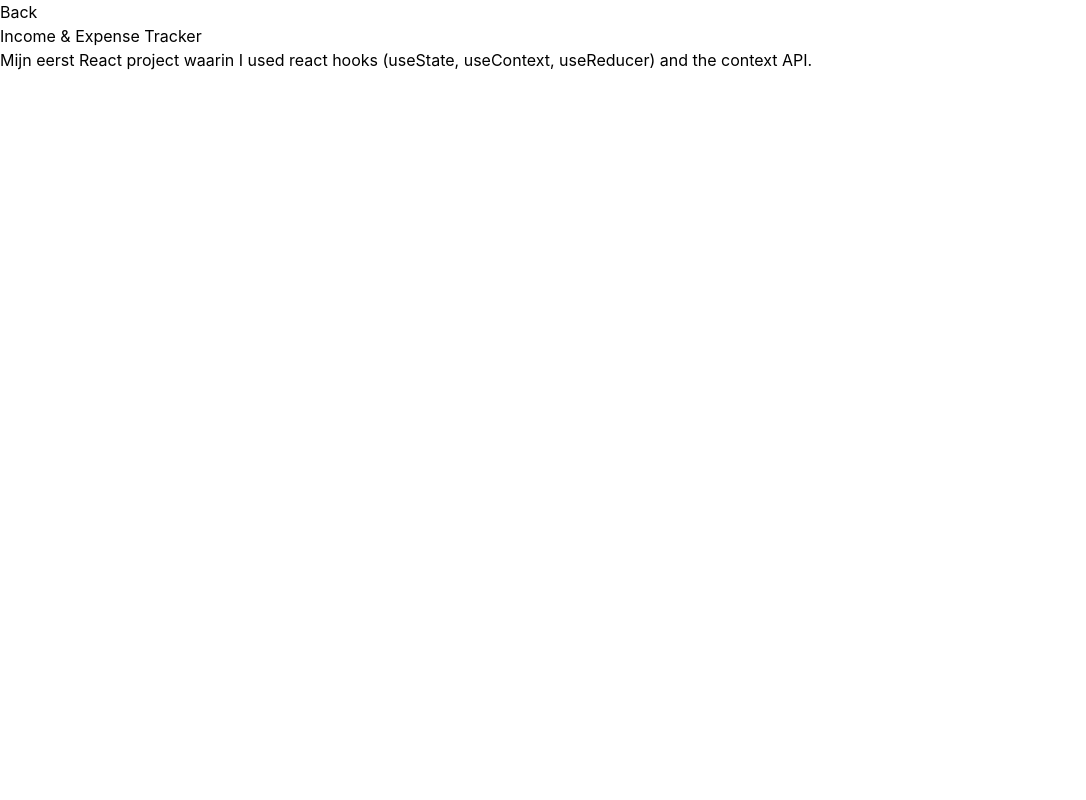
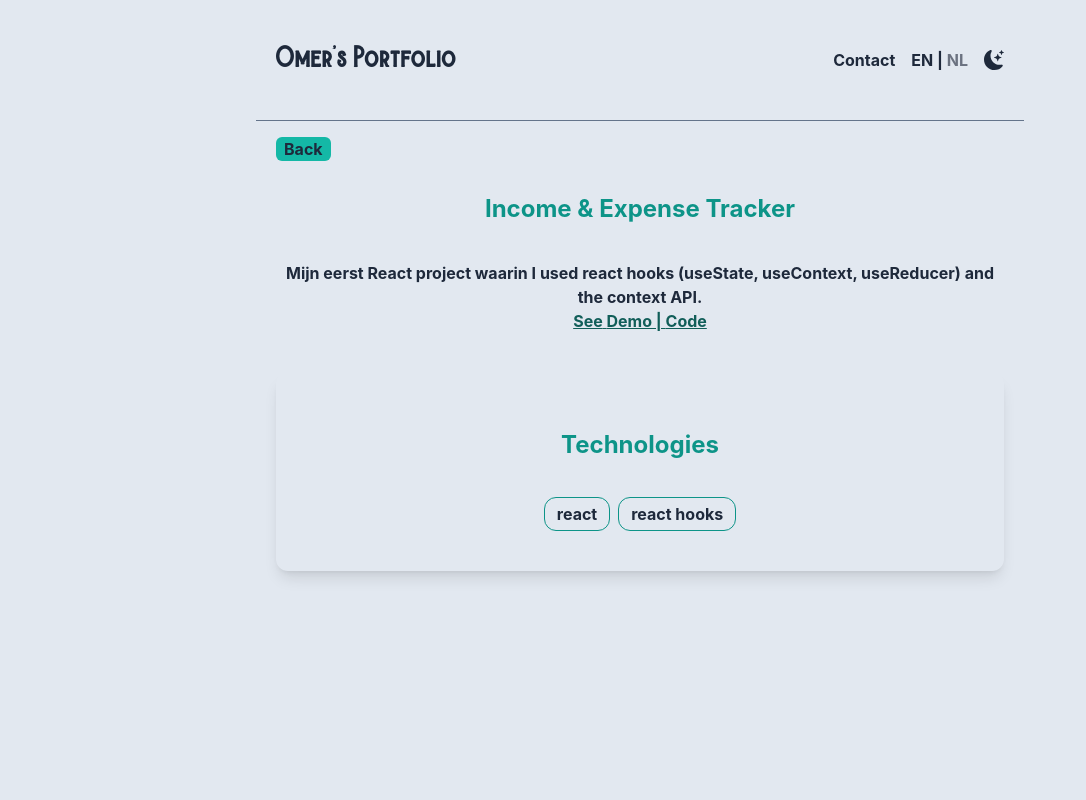
Before and after one commit to DegirmenciOmer/portfolio, a Next.js app in the folder portfolio-omer/: page /projects/0 in a window 1280 px wide. Shown: the top 800 px of the page, without its empty margins (0-1086 px from the left). Built offline with nearby package versions, Linux system fonts and the light colour scheme.

Commit message:
edit projects pages

```diff
--- a/portfolio-omer/components/Skills.tsx
+++ b/portfolio-omer/components/Skills.tsx
@@ -1,25 +1,21 @@
-import { useRouter } from "next/router";
 import React, { FC } from "react";
-import { translationHelper } from "../data/translationHelper";
 
 interface TSkillsProps {
-  switchText: string;
+  switchText?: string;
+  skills: skill[];
+  skillsTitle: string;
 }
 
-const Skills: FC<TSkillsProps> = ({ switchText }) => {
-  const { locale } = useRouter();
+export type skill = { id: string; name: string };
 
-  const { translations } = translationHelper(locale);
-
+const Skills: FC<TSkillsProps> = ({ switchText, skills, skillsTitle }) => {
   return (
     <div
       className={`text-center shadow-lg p-10 rounded-xl my-10  flex-1 ${switchText}`}
     >
-      <h3 className="py-4 text-teal-600 text-2xl mb-5">
-        {translations.skillsTitle}
-      </h3>
+      <h3 className="py-4 text-teal-600 text-2xl mb-5">{skillsTitle}</h3>
       <ul className="flex m-auto justify-center flex-wrap gap-2 max-w-xl">
-        {translations.skills.map((skill) => (
+        {skills.map((skill: skill) => (
           <li
             key={skill.id}
             className={`${switchText} border px-3 border-teal-600 rounded-xl  py-1`}
--- a/portfolio-omer/data/translationHelper.ts
+++ b/portfolio-omer/data/translationHelper.ts
@@ -6,9 +6,11 @@ export const translationHelper = (language: any) => {
     translations: {
       title: NL ? "Omer's Portfeulle" : "Omer's Portfolio",
       ownerName: "Omer Degirmenci",
+      seeText: NL ? "Zie" : "See",
       sourceText: "Code",
       demoText: "Demo",
       liveText: "Live Site",
+      techTitle: NL ? "Technologieën" : "Technologies",
       occupationText: NL
         ? "Frontend Webontwikkelaar"
         : "Frontend Web Developer",
@@ -41,7 +43,10 @@ export const translationHelper = (language: any) => {
           id: "0",
           name: "Income & Expense Tracker",
           sourceUrl: "https://github.com/DegirmenciOmer/React-expense-tracker",
-          technologies: ["react", "react hooks"],
+          technologies: [
+            { id: "1", name: "react" },
+            { id: "2", name: "react hooks" },
+          ],
           locale: "nl",
           description: [
             "Mijn eerst React project waarin I used react hooks (useState, useContext, useReducer) and the context API.",
@@ -60,6 +65,10 @@ export const translationHelper = (language: any) => {
             "No list displayed until <= 3 characters in search bar.",
           ],
           demoUrl: "https://starwars-react-app.netlify.app/",
+          technologies: [
+            { id: "1", name: "React" },
+            { id: "2", name: "Context API" },
+          ],
         },
         {
           locale: "nl",
@@ -67,11 +76,12 @@ export const translationHelper = (language: any) => {
           name: "Todo App",
           sourceUrl: "https://github.com/DegirmenciOmer/PERN-Stack-Todo-App",
           technologies: [
-            "NodeJS",
-            "Express",
-            "React",
-            "Bootstrap",
-            "PostgreSQL",
+            { id: "1", name: "NodeJS" },
+            { id: "2", name: "Express" },
+            { id: "3", name: "React" },
+            { id: "4", name: "Bootstrap" },
+            { id: "5", name: "Express" },
+            { id: "6", name: "PostgreSQL" },
           ],
           description: [
             "A basic todo app which has create, update, and delete features.",
@@ -85,11 +95,11 @@ export const translationHelper = (language: any) => {
           name: "Chat App",
           sourceUrl: "https://github.com/DegirmenciOmer/Chat-App",
           technologies: [
-            "NodeJS",
-            "Express",
-            "Socket.io",
-            "React",
-            "React Bootstrap",
+            { id: "1", name: "NodeJS" },
+            { id: "2", name: "Express" },
+            { id: "3", name: "Socket.io" },
+            { id: "4", name: "React" },
+            { id: "5", name: "React Bootstrap" },
           ],
           description: [
             "A chat application which can be used not only for private messaging, but also as a group chat.",
@@ -104,7 +114,13 @@ export const translationHelper = (language: any) => {
           id: "4",
           name: "Dev Blog",
           sourceUrl: "https://github.com/DegirmenciOmer/NextJs-Blog-Project",
-          technologies: ["react", "react hooks"],
+          technologies: [
+            { id: "1", name: "NodeJS" },
+            { id: "2", name: "Express" },
+            { id: "3", name: "Socket.io" },
+            { id: "4", name: "React" },
+            { id: "5", name: "React Bootstrap" },
+          ],
           description: [
             "A NextJS blog application",
             "Could be reused easily to generate an awesome static website with markdown.",
@@ -116,11 +132,15 @@ export const translationHelper = (language: any) => {
           id: "5",
           name: "Shopify organicpro.nl Webshop",
           sourceUrl: "",
-          technologies: ["Shopify CMS", "Theme Development", "Liquid"],
+          technologies: [
+            { id: "1", name: "Shopify CMS" },
+            { id: "2", name: "Theme Development" },
+            { id: "3", name: "Liquid" },
+          ],
           description: [
             "I contributed to this project in terms of theme development",
           ],
-          demoUrl: "https://www.organicpro.nl",
+          liveUrl: "https://www.organicpro.nl",
         },
         {
           id: "6",
@@ -129,7 +149,11 @@ export const translationHelper = (language: any) => {
           demoUrl: "https://shopify-bath-bombs.netlify.app/",
           sourceUrl:
             "https://github.com/DegirmenciOmer/react-shopify-custom-storefront/tree/main/shopify-storefront",
-          technologies: ["react", "Chakra UI", "Shopify CMS"],
+          technologies: [
+            { id: "1", name: "React" },
+            { id: "2", name: "Shopify CMS" },
+            { id: "3", name: "Chakra UI" },
+          ],
           description: ["A webshop example using Shopify Headless CMS"],
         },
         {
@@ -139,12 +163,12 @@ export const translationHelper = (language: any) => {
           demoUrl: "",
           sourceUrl: "",
           technologies: [
-            "React",
-            "Typescript",
-            "NextJS",
-            "Strapi CMS",
-            "Material UI",
-            "Docker",
+            { id: "1", name: "Typescript" },
+            { id: "2", name: "Express" },
+            { id: "3", name: "Strapi CMS" },
+            { id: "4", name: "React" },
+            { id: "5", name: "Material UI" },
+            { id: "6", name: "Docker" },
           ],
           description: [
             "I was busy With this awesome investment project throughout my internship at System4.",
@@ -161,12 +185,12 @@ export const translationHelper = (language: any) => {
           demoUrl: "",
           sourceUrl: "",
           technologies: [
-            "Javascript",
-            "React",
-            "Typescript",
-            "Angular",
-            "Storybook",
-            "Tailwind CSS",
+            { id: "1", name: "Typescript" },
+            { id: "2", name: "Angular" },
+            { id: "3", name: "Tailwind CSS" },
+            { id: "4", name: "React" },
+            { id: "5", name: "Javascript" },
+            { id: "6", name: "Storybook" },
           ],
           description: [
             "The purpose of the project is to build an admin UI to make life easier for the frontend developers",
@@ -180,7 +204,7 @@ export const translationHelper = (language: any) => {
           demoUrl: "",
           liveUrl: "https://online-hearingaids.com/",
           sourceUrl: "",
-          technologies: ["Wordpress"],
+          technologies: [{ id: "1", name: "Wordpress" }],
           description: [
             "I supported the dev team in terms of responsive stying and content management",
           ],
@@ -192,7 +216,11 @@ export const translationHelper = (language: any) => {
           liveUrl: "https://mypump.nl/",
           demoUrl: "",
           sourceUrl: "",
-          technologies: ["NextJS, Postgres, PM2"],
+          technologies: [
+            { id: "1", name: "Typescript" },
+            { id: "2", name: "NextJs" },
+            { id: "3", name: "PM2" },
+          ],
           description: [
             "I maintained the frontend implementations as well as editing some database issues requested by the customers.",
           ],
--- a/portfolio-omer/pages/index.tsx
+++ b/portfolio-omer/pages/index.tsx
@@ -6,7 +6,7 @@ import Showcase from "../components/Showcase";
 import Skills from "../components/Skills";
 import Projects from "../components/Projects";
 import Experience from "../components/Experience";
-import Footer from "./Footer";
+import Footer from "../components/Footer";
 import { useAppContext } from "../context/AppContext";
 
 export default function Home() {
@@ -23,7 +23,11 @@ export default function Home() {
         <Header switchText={switchText} switchBg={switchBg} />
         <main className="min-h-screen max-w-3xl mx-auto">
           <Showcase switchText={switchText} />
-          <Skills switchText={switchText} />
+          <Skills
+            switchText={switchText}
+            skills={translations.skills}
+            skillsTitle={translations.skillsTitle}
+          />
           <Projects switchText={switchText} />
           <Experience switchText={switchText} />
         </main>
--- a/portfolio-omer/pages/projects/[id].tsx
+++ b/portfolio-omer/pages/projects/[id].tsx
@@ -1,24 +1,82 @@
 import { translationHelper } from "../../data/translationHelper";
 import { GetStaticPaths, GetStaticProps } from "next";
 import Link from "next/link";
+import React, { FC } from "react";
+import { useAppContext } from "../../context/AppContext";
+import Header from "../../components/Header";
+import Footer from "../../components/Footer";
+import Skills, { skill } from "../../components/Skills";
 
 const {
   translations: { projects },
-} = translationHelper("EN");
+} = translationHelper("en");
 
-export default function DynamicPage({ project }) {
-  const translatedProject = projects[project.id];
+interface TProject {
+  project: {
+    id: string;
+    name: string;
+    sourceUrl: string;
+    liveUrl: string;
+    technologies: skill[];
+    locale: string;
+    description: string[];
+    demoUrl: string;
+  };
+}
+
+const DynamicPage: FC<TProject> = ({ project }) => {
+  const { darkMode, locale } = useAppContext();
+  const { translations } = translationHelper(locale);
+  const switchBg = darkMode ? "bg-slate-800" : "bg-slate-200";
+  const switchText = darkMode ? "text-slate-100" : "text-slate-800";
+
+  const translatedProject = projects[+project.id];
 
   return (
-    <div>
-      <Link href="/#projects">
-        <button>Back</button>
-      </Link>
-      <h2>{translatedProject.name}</h2>
-      <p>{translatedProject.description}</p>
+    <div className={`md:px-20 lg:px-40 text-blue-100 font-bold ${switchBg} `}>
+      <Header switchText={switchText} switchBg={switchBg} />
+      <main className={`${switchText} px-5 min-h-screen max-w-3xl mx-auto`}>
+        <Link href="/#projects">
+          <button className="bg-teal-500 my-4 px-2 rounded-md">Back</button>
+        </Link>
+        <h2 className="py-4 text-center text-teal-600 text-2xl mb-5">
+          {translatedProject.name}{" "}
+        </h2>
+        {translatedProject.description.map((text) => (
+          <p className="text-center">{text}</p>
+        ))}
+
+        <div className="text-center">
+          <Link
+            className={`text-teal-800 underline hover:text-teal-600 rounded-md `}
+            href={project.liveUrl ? project.liveUrl : project.demoUrl}
+          >
+            {translations.seeText}&nbsp;
+            {project.liveUrl
+              ? translations.liveText
+              : project.demoUrl
+              ? translations.demoText
+              : ""}
+          </Link>
+          {project.sourceUrl && (
+            <Link
+              className={`text-teal-800 underline hover:text-teal-600 rounded-md`}
+              href={project.sourceUrl}
+            >
+              &nbsp;|&nbsp;{translations.sourceText}
+            </Link>
+          )}
+        </div>
+
+        <Skills
+          skills={project.technologies}
+          skillsTitle={translations.techTitle}
+        />
+      </main>
+      <Footer switchText={switchText} />
     </div>
   );
-}
+};
 
 export const getStaticProps: GetStaticProps = async (context) => {
   const id = context?.params?.id;
@@ -38,3 +96,5 @@ export const getStaticPaths: GetStaticPaths = async () => {
 
   return { paths, fallback: false };
 };
+
+export default DynamicPage;
```
Also changed, not shown: portfolio-omer/components/Footer.tsx (renamed from portfolio-omer/pages/Footer.tsx).
